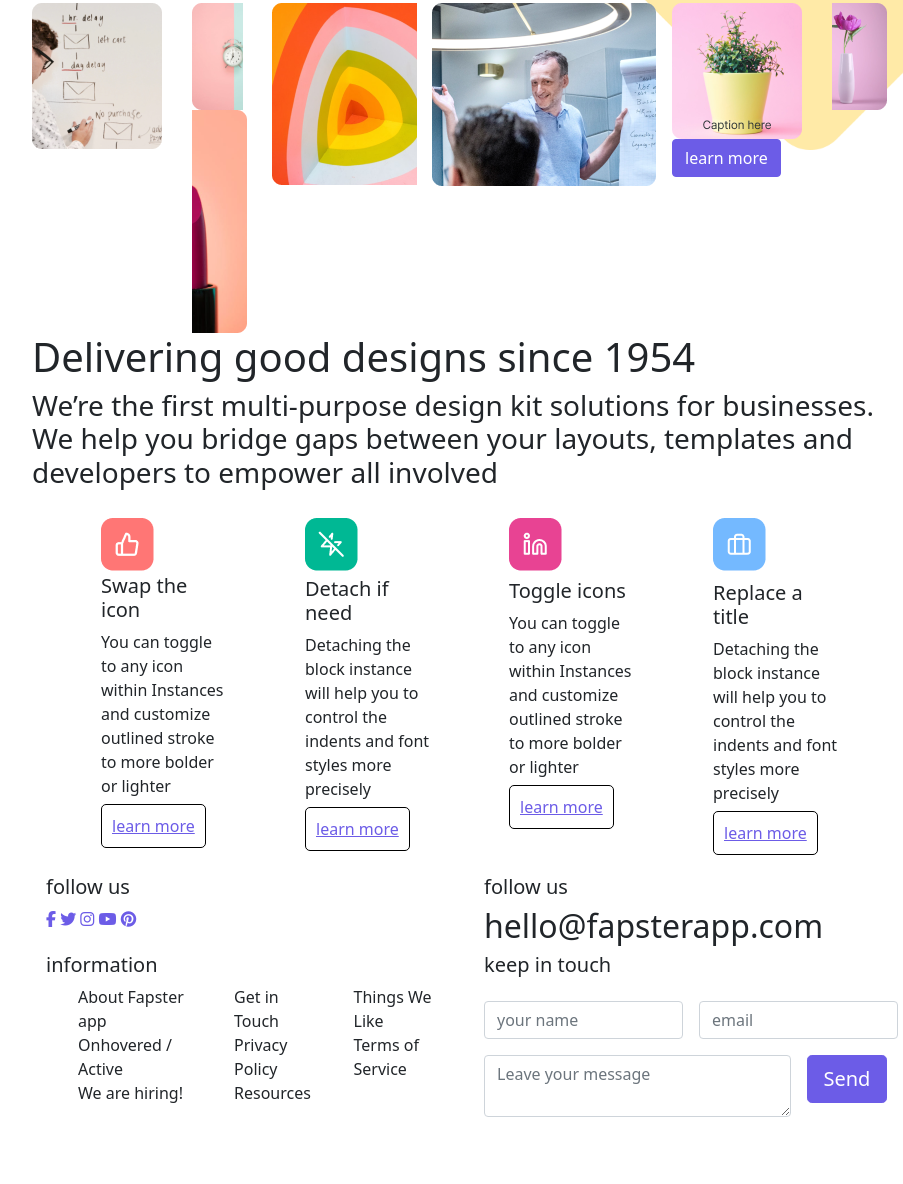
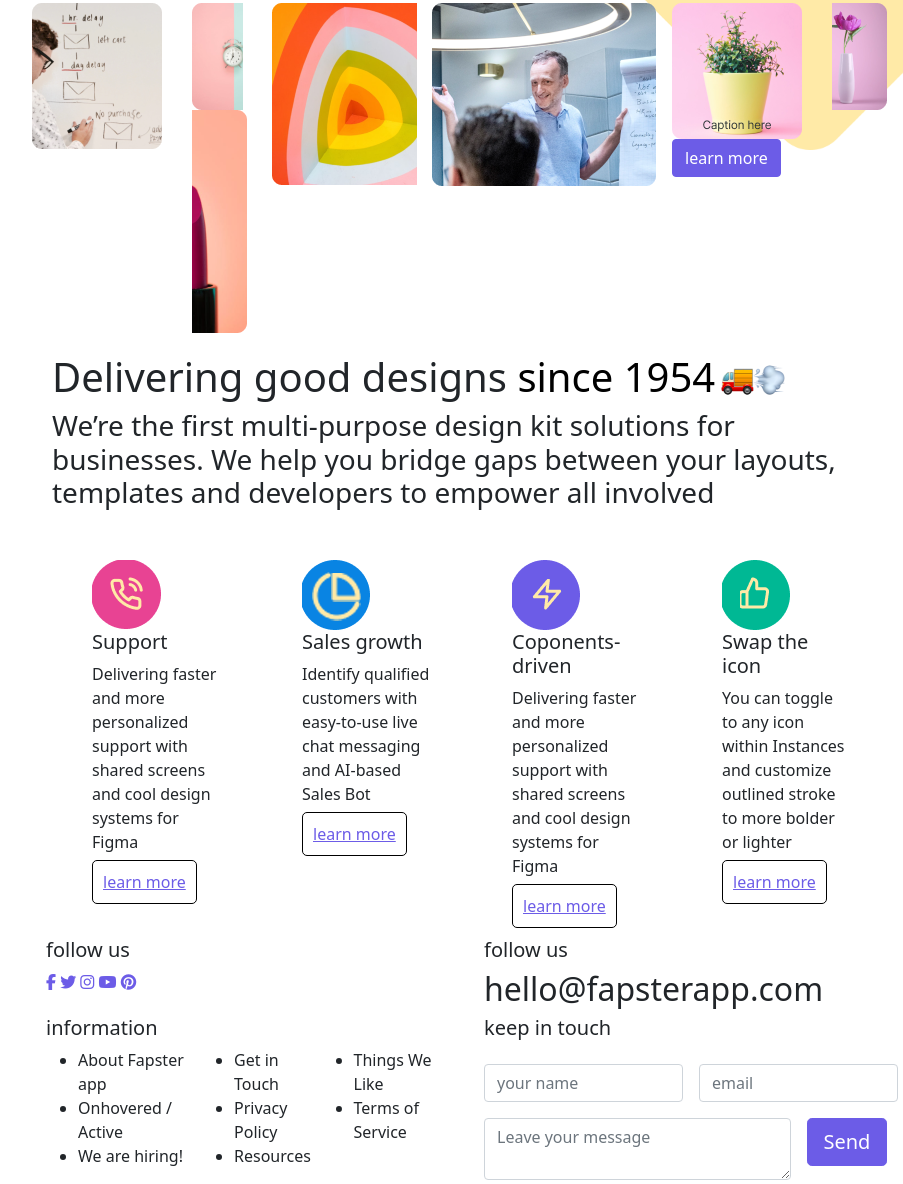
Before and after one commit to Yannastudent/Tatiana_Vyazemskaya, a website: page public/index.html in a window 1280 px wide. Shown: the part 188-1372 px from the top of the page, without its empty margins (168-1071 px from the left). Before the commit the page ends 1309 px from the top, so only its background shows below. Drawn offline with nearby package versions, Linux system fonts and the light colour scheme.

Commit message:
work in progress track

```diff
--- a/public/index.html
+++ b/public/index.html
@@ -20,9 +20,9 @@
 </head>
 
 <body>
-
   <!--navigation-->
   <nav class="navbar navbar-expand-lg bg-light">
+    <!-- Bootstrap's Flex Utility class justify-content-between  -->
     <div class="container-fluid justify-content-between">
       <div>
         <button class="navbar-toggler" type="button" data-bs-toggle="collapse" data-bs-target="#navbarSupportedContent"
@@ -58,8 +58,9 @@
       <button id="top-button" class="btn btn-primary" type="submit">Sign in</button>
     </div>
   </nav>
+  <!--separate background image-->
   <div id="wrapper">
-    <!--combine cool images masonry grid-->
+    <!--combine cool are images masonry grid-->
     <div>
       <h1>Combine</h1>
       <h3> Cool <span>images</span></h3>
@@ -75,10 +76,13 @@
         <div class="grid-item"><button id="learn-more" class="btn btn-primary" type="submit">learn more</button></div>
       </div>
     </div>
+    <div class="delivering">
     <!--Delivering good designs since 1954-->
-    <h1>Delivering good designs <span>since 1954</span></h1>
+    <h1 class="track">Delivering good designs <span class="since">since 1954</span><img src="/assets/images/delivery_track.png" alt="delivery-tack"></h1>
     <h3> We’re the first multi-purpose design kit solutions for businesses. We help you bridge
       gaps between your layouts, templates and developers to empower all involved</h3>
+    </div>
+      <!--4 boxes with learn more mobile version-->
     <div id="awesome-cards">
       <div class="awesome-card">
         <img src="/assets/images/icon-thumb.png">
@@ -111,6 +115,41 @@
           <p>Detaching the block instance will help you to control the indents and font styles more precisely</p>
           <a href="#" class="learn-more-link">learn more</a>
         </div>
+      </div>
+    </div>
+  </div>
+    <!--4 boxes with learn more desktop version-->
+    <div id="awesome-desktop-cards">
+      <div class="awesome-card">
+        <img src="/assets/images/phone.png">
+        <div>
+          <h5>Support</h5>
+          <p>Delivering faster and more personalized support with shared screens and cool design systems for Figma</p>
+          <a href="#" class="learn-more-link">learn more</a>
+        </div>
+      </div>
+      <div class="awesome-card">
+        <img src="/assets/images/clock-icon.png">
+        <div>
+          <h5>Sales growth</h5>
+          <p>Identify qualified customers with easy-to-use live chat messaging and AI-based Sales Bot</p>
+          <a href="#" class="learn-more-link">learn more</a>
+        </div>
+      </div>
+      <div class="awesome-card">
+        <img src="/assets/images/zipp.png">
+        <div>
+          <h5>Coponents-driven</h5>
+          <p>Delivering faster and more personalized support with shared screens and cool design systems for Figma</p>
+          <a href="#" class="learn-more-link">learn more</a>
+        </div>
+      </div>
+      <div class="awesome-card">
+        <img src="/assets/images/green_hand.png">
+        <div>
+          <h5>Swap the icon</h5>
+          <p>You can toggle to any icon within Instances and customize outlined stroke to more bolder or lighter</p>
+          <a href="#" class="learn-more-link">learn more</a>
         </div>
       </div>
     </div>
@@ -188,10 +227,11 @@
         </div>
       </div>
     </div>
-
   </footer>
   <!-- bootstrap -->
-    <script src="https://cdn.jsdelivr.net/npm/bootstrap@5.2.0-beta1/dist/js/bootstrap.min.js" integrity="sha384-kjU+l4N0Yf4ZOJErLsIcvOU2qSb74wXpOhqTvwVx3OElZRweTnQ6d31fXEoRD1Jy" crossorigin="anonymous"></script>
+  <script src="https://cdn.jsdelivr.net/npm/bootstrap@5.2.0-beta1/dist/js/bootstrap.min.js"
+    integrity="sha384-kjU+l4N0Yf4ZOJErLsIcvOU2qSb74wXpOhqTvwVx3OElZRweTnQ6d31fXEoRD1Jy"
+    crossorigin="anonymous"></script>
   <!--masonry-->
   <script src="https://unpkg.com/masonry-layout@4/dist/masonry.pkgd.js"></script>
   <!--js-->
--- a/src/scss/stylesheet.scss
+++ b/src/scss/stylesheet.scss
@@ -12,28 +12,50 @@ $primary: #6C5CE7;
   background-position: right top;
   background-size: 100%;
 }
+/* adjustments for text "Delivering good designs since 1954"*/
+.delivering {
+  margin: 20px;
+}
 
-/*cards */
+/* adjustments for cards "Delivering good designs since 1954"*/
+.awesome-card {
+  width: 130px;
+  margin: 20px 10px;
+}
+/*change color for since*/
+.since {
+  color: $primary;
+   }
+
+
+/*sentence line up with track*/
+.track {
+  display: block;
+   }
+
+/*image track appearance*/
+h1 img {
+  display: none;
+  }
+
+/*boxes with learn more mobile version appearance*/
+#awesome-desktop-cards {
+  display: none;
+}
+/*cards with learn more (4 boxes) */
 #awesome-cards {
   display: flex;
   flex-wrap: wrap;
   justify-content: space-evenly;
   overflow: hidden;
-
 }
-
-;
-/* adjustments for cards "Delivering good designs since 1954"*/
-.awesome-card {
-  width: 130px;
-  margin: 20px 5px;
-}
-/*adjustment for button colors*/
+/*adjustment for button colors learn more */
 .learn-more-link {
   padding: 10px;
   border: 1px solid black;
   border-radius: 5px;
 }
+
 /* footer on mobile*/
 #footer-awesome {
   display: none;
@@ -42,11 +64,13 @@ $primary: #6C5CE7;
 footer {
   display: block;
 }
-/*get rid of list dots*/
+/*get rid of list dots
 ul {
 
   list-style-type: none;
 }
+*/
+
 /*footer grid */
 #box {
   display: flex;
@@ -67,6 +91,28 @@ ul {
     background-position: right top;
     background-size: 300px;
   }
+
+/*image track appearance*/
+h1 img {
+  display: inline-block;
+  }
+/*change color for since*/
+.since {
+  color: black;
+
+   }
+
+/*4 boxes with learn more descktop version*/
+#awesome-desktop-cards {
+  display: flex;
+  flex-wrap: wrap;
+  justify-content: space-evenly;
+  overflow: hidden;
+}
+/*4 boxes with learn more descktop version appearance*/
+#awesome-cards {
+ display: none;
+}
 /* footer on desktop*/
   #footer-awesome {
     display: block;
@@ -75,4 +121,5 @@ ul {
   footer {
     display: none;
   }
+
 }
```
Also changed, not shown: public/assets/css/stylesheet.css, public/assets/images/clock-icon.png (added), public/assets/images/delivery_track.png (added), public/assets/images/green_hand.png (added), public/assets/images/phone.png (added), public/assets/images/zipp.png (added). Lines whose indentation alone changed are shown as unchanged.
